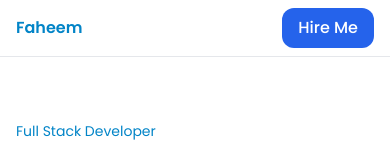
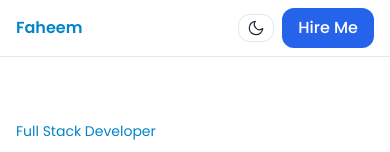
Before and after one commit to mr-faheem/faheem.portfolio, a React (Vite) app: page / in a window 390 px wide. Shown: the top 152 px of the page. Built offline with nearby package versions, Linux system fonts and the light colour scheme.

Commit message:
feat: dark mode toggle + header theme switch + mobile polish

```diff
--- a/src/App.jsx
+++ b/src/App.jsx
@@ -11,6 +11,7 @@ import Footer from "./sections/Footer/index.jsx";
 
 // Active section hook (center-of-viewport version)
 import useActiveSection from "./hooks/useActiveSection.js";
+import useTheme from "./hooks/useTheme.js"; // <-- NEW
 
 export default function App() {
   // NOTE: IDs MUST match your <section id="..."> attributes
@@ -18,17 +19,19 @@ export default function App() {
   // a bit top-safe (header height) + center bias
   const active = useActiveSection(ids, "-64px 0px -40% 0px");
 
+  const { theme, toggle } = useTheme(); // <-- NEW
+
   const linkClass = (id) =>
     `px-2 py-1 rounded transition-colors ${
       active === id
         ? "text-blue-600 font-semibold"
-        : "text-slate-600 hover:text-slate-900"
+        : "text-slate-600 hover:text-slate-900 dark:text-slate-300 dark:hover:text-white"
     }`;
 
   return (
     <main className="min-h-screen">
       {/* Header */}
-      <header className="sticky top-0 z-50 border-b bg-white/80 backdrop-blur supports-[backdrop-filter]:bg-white/60">
+      <header className="sticky top-0 z-50 border-b bg-white/80 dark:bg-slate-900/80 backdrop-blur supports-[backdrop-filter]:bg-white/60 dark:supports-[backdrop-filter]:bg-slate-900/60">
         <nav className="container px-4 sm:px-6 md:px-8 flex items-center justify-between h-14 md:h-16">
           <a href="#hero" className="font-semibold select-none">
             Faheem
@@ -73,12 +76,36 @@ export default function App() {
             </a>
           </div>
 
+          <div className="flex items-center gap-2">
+            {/* Theme toggle (tiny, unobtrusive) */}
+            <button
+              type="button"
+              onClick={toggle}
+              aria-label={`Switch to ${theme === "dark" ? "light" : "dark"} mode`}
+              className="rounded-xl border px-2 py-1 text-sm hover:bg-slate-50 dark:hover:bg-slate-800"
+              title={theme === "dark" ? "Light mode" : "Dark mode"}
+            >
+              {theme === "dark" ? (
+                // Sun icon
+                <svg width="18" height="18" viewBox="0 0 24 24" fill="none">
+                  <path d="M12 4V2M12 22v-2M4.93 4.93L3.51 3.51M20.49 20.49l-1.42-1.42M4 12H2m20 0h-2M4.93 19.07L3.51 20.49M20.49 3.51l-1.42 1.42" stroke="currentColor" strokeWidth="1.6" strokeLinecap="round"/>
+                  <circle cx="12" cy="12" r="4" stroke="currentColor" strokeWidth="1.6"/>
+                </svg>
+              ) : (
+                // Moon icon
+                <svg width="18" height="18" viewBox="0 0 24 24" fill="none">
+                  <path d="M21 12.79A9 9 0 1 1 11.21 3 7 7 0 0 0 21 12.79Z" stroke="currentColor" strokeWidth="1.6" strokeLinecap="round" strokeLinejoin="round"/>
+                </svg>
+              )}
+            </button>
+
             <a
               href="#contact"
               className="px-4 py-2 rounded-xl bg-blue-600 text-white hover:bg-blue-700 transition font-medium"
             >
               Hire Me
             </a>
+          </div>
         </nav>
       </header>
 
--- /dev/null
+++ b/src/hooks/useTheme.js
@@ -0,0 +1,18 @@
+import { useEffect, useState, useCallback } from "react";
+export default function useTheme() {
+  const getInitial = () => {
+    const saved = localStorage.getItem("theme");
+    if (saved === "light" || saved === "dark") return saved;
+    if (window.matchMedia?.("(prefers-color-scheme: dark)").matches) return "dark";
+    return "light";
+  };
+  const [theme, setTheme] = useState(getInitial);
+  useEffect(() => {
+    const root = document.documentElement;
+    if (theme === "dark") root.classList.add("dark");
+    else root.classList.remove("dark");
+    localStorage.setItem("theme", theme);
+  }, [theme]);
+  const toggle = useCallback(() => setTheme(t => (t === "dark" ? "light" : "dark")), []);
+  return { theme, toggle };
+}
--- a/src/styles/global.css
+++ b/src/styles/global.css
@@ -104,3 +104,10 @@ a { @apply text-primary-600 hover:text-primary-700 underline-offset-4 hover:unde
 .card-elev {
   @apply shadow-[0_1px_2px_rgba(0,0,0,0.04),0_8px_24px_-10px_rgba(2,132,199,0.15)];
 }
+
+/* -----------------------------
+   Make the plain `border` utility look right in dark
+------------------------------ */
+@layer base {
+  .border { @apply border-slate-200 dark:border-slate-800; }
+}
--- a/tailwind.config.js
+++ b/tailwind.config.js
@@ -1,5 +1,7 @@
 /** @type {import('tailwindcss').Config} */
 module.exports = {
+  darkMode: 'class',
+  darkMode: 'class',               // <-- NEW (class-based dark mode)
   content: ["./index.html", "./src/**/*.{js,jsx,ts,tsx}"],
   theme: {
     extend: {
```
Lines whose indentation alone changed are shown as unchanged.
